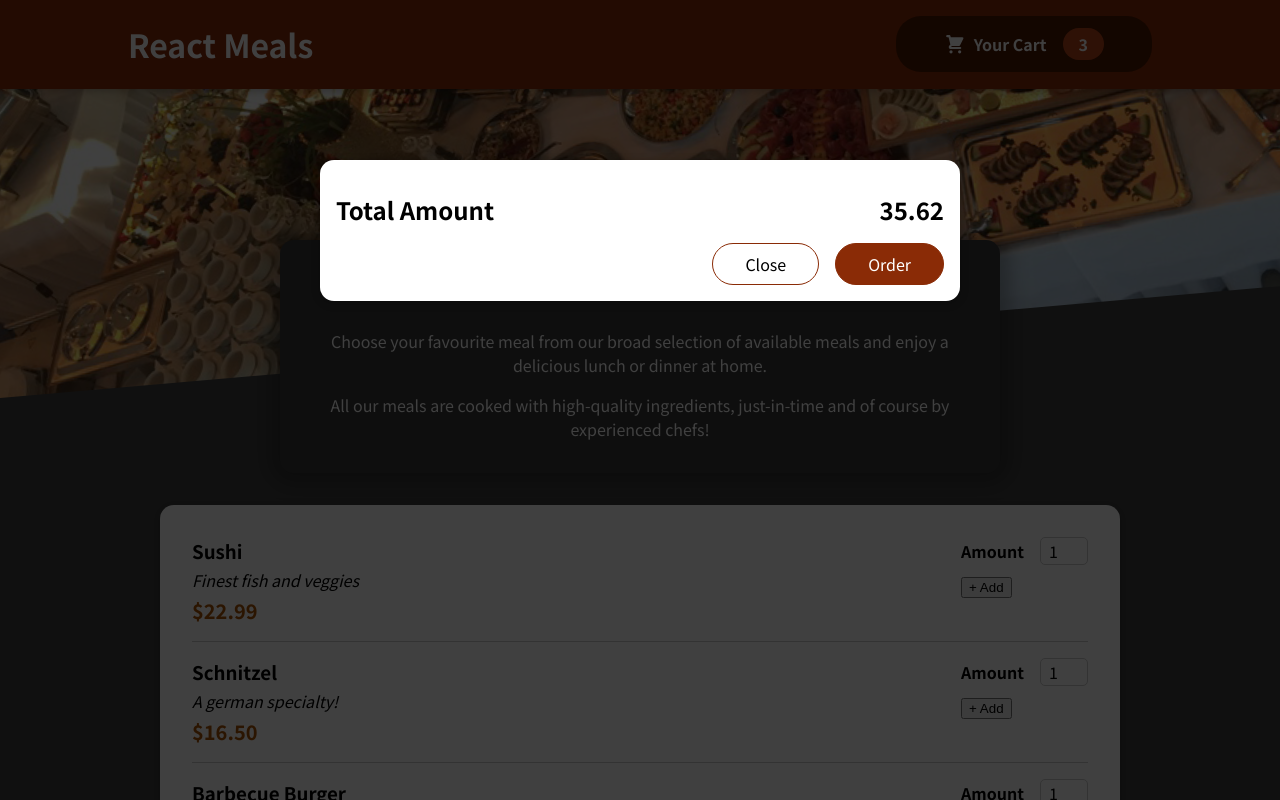
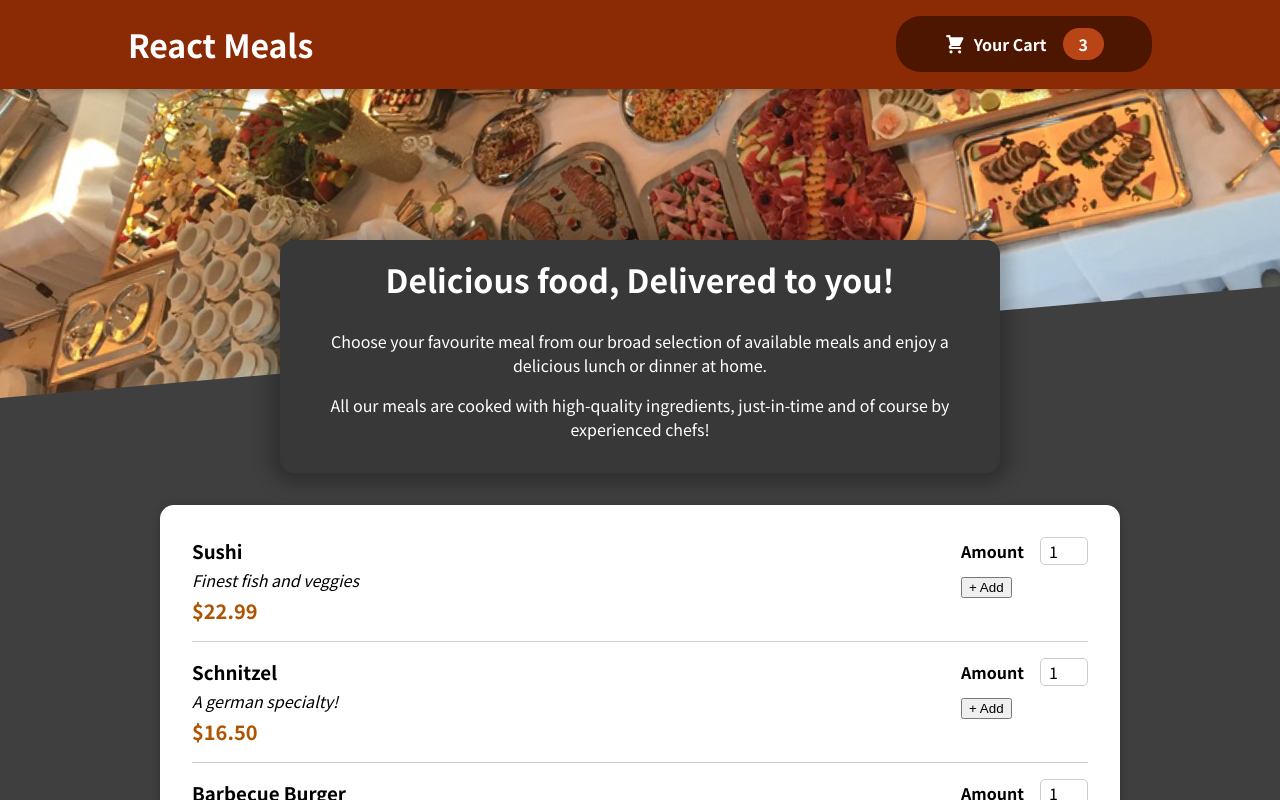
Before and after one commit to anshgandhi/reactjs-practice-projects, a React (Create React App) app in the folder food-ordering-app/: page / in a window 1280 px wide. Shown: the top 800 px of the page. Built offline with nearby package versions, Linux system fonts and the light colour scheme.

Commit message:
cart and modal state

```diff
--- a/food-ordering-app/src/App.js
+++ b/food-ordering-app/src/App.js
@@ -1,14 +1,26 @@
-import { Fragment } from "react";
+import { Fragment, useState } from "react";
 import Header from "./components/Layout/Header";
 import Meals from "./components/Meals/Meals";
 import Cart from "./components/Cart/Cart";
 
 function App() {
+  const [cartIsShown, setCartIsShown] = useState(false);
+
+  const showCartHandler = () => {
+    setCartIsShown(true);
+  };
+
+  const hideCartHandler = () => {
+    setCartIsShown(false);
+  };
+
   return (
     <Fragment>
-      <Cart></Cart>
-      <Header></Header>
-      <Meals></Meals>
+      {cartIsShown && <Cart onClose={hideCartHandler} />}
+      <Header onShowCart={showCartHandler} />
+      <main>
+        <Meals></Meals>
+      </main>
     </Fragment>
   );
 }
--- a/food-ordering-app/src/components/Cart/Cart.js
+++ b/food-ordering-app/src/components/Cart/Cart.js
@@ -12,14 +12,14 @@
   const cartItems = <ul className={classes["cart-items"]}>{cartItem}</ul>;
 
   return (
-    <Modal>
+    <Modal onClose={props.onClose}>
       {cartItems}
       <div className={classes.total}>
         <span> Total Amount</span>
         <span> 35.62</span>
       </div>
       <div className={classes.actions}>
-        <button className={classes["button-alt"]}>Close</button>
+        <button className={classes["button-alt"]} onClick={props.onClose}>Close</button>
         <button className={classes.button}>Order</button>
       </div>
     </Modal>
--- a/food-ordering-app/src/components/Layout/Header.js
+++ b/food-ordering-app/src/components/Layout/Header.js
@@ -9,7 +9,7 @@
           <h1>
               React Meals
           </h1>
-          <HeaderCartButton></HeaderCartButton>
+          <HeaderCartButton onClick={props.onShowCart} />
       </header>
       <div className={classes['main-image']}>
           <img src={mealsImage} alt=" A Table full of delicios food!">
--- a/food-ordering-app/src/components/Layout/HeaderCartButton.js
+++ b/food-ordering-app/src/components/Layout/HeaderCartButton.js
@@ -3,7 +3,7 @@
 
 const HeaderCartButton = (props) => {
   return (
-    <button className={classes.button}>
+    <button className={classes.button} onClick={props.onClick}>
       <span className={classes.icon}>
         <CartIcon></CartIcon>
       </span>
--- a/food-ordering-app/src/components/UI/Modal.js
+++ b/food-ordering-app/src/components/UI/Modal.js
@@ -3,7 +3,7 @@
 import { Fragment } from "react";
 
 const Backdrop = (props) => {
-  return <div className={classes.backdrop}></div>;
+  return <div className={classes.backdrop} onClick={props.onClose}></div>;
 };
 
 const ModalOverlay = (props) => {
@@ -19,7 +19,7 @@
 const Modal = (props) => {
   return (
     <Fragment>
-      {ReactDOM.createPortal(<Backdrop></Backdrop>, portalElement)}
+      {ReactDOM.createPortal(<Backdrop onClose={props.onClose} />, portalElement)}
       {ReactDOM.createPortal(
         <ModalOverlay>{props.children}</ModalOverlay>,
         portalElement
```
